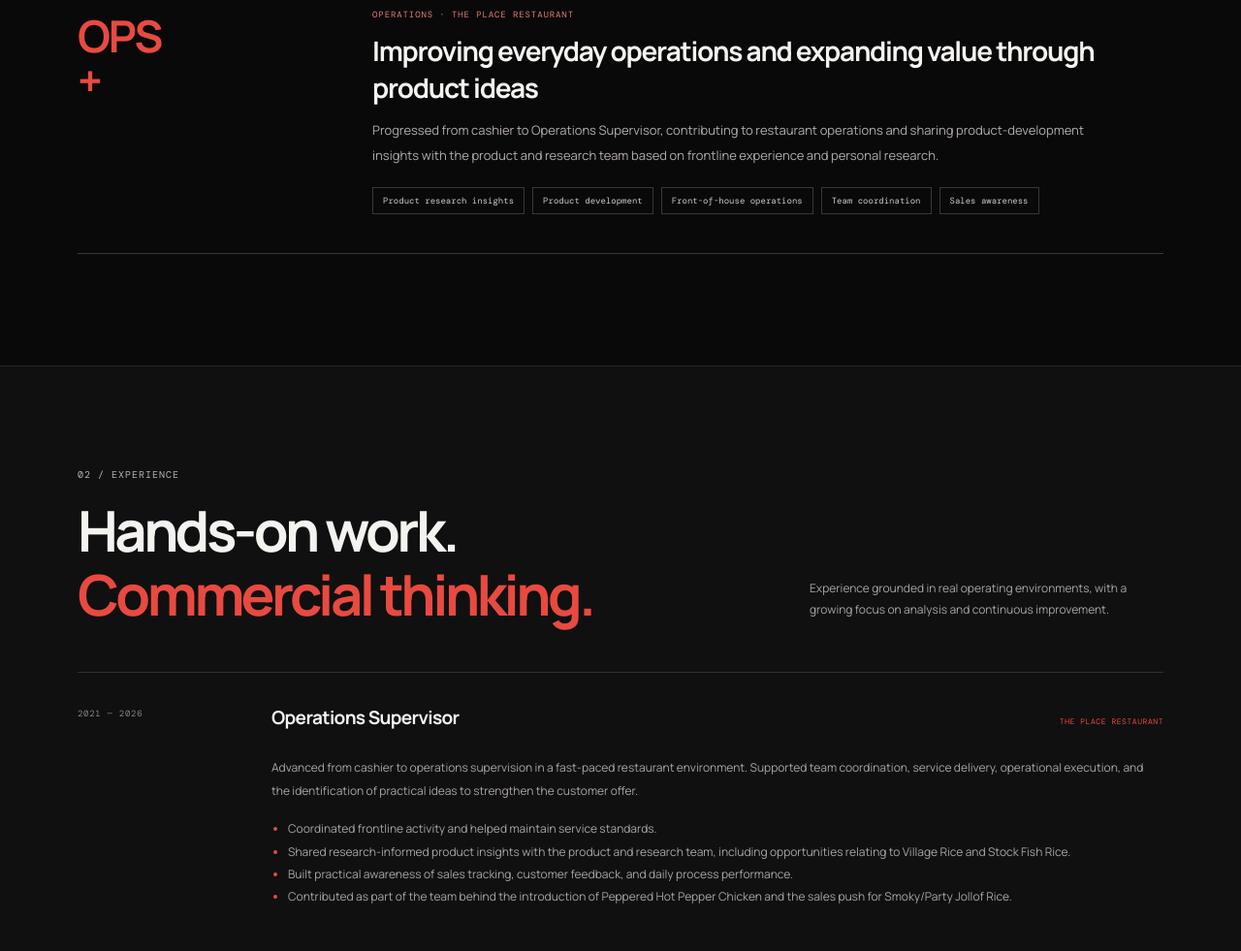
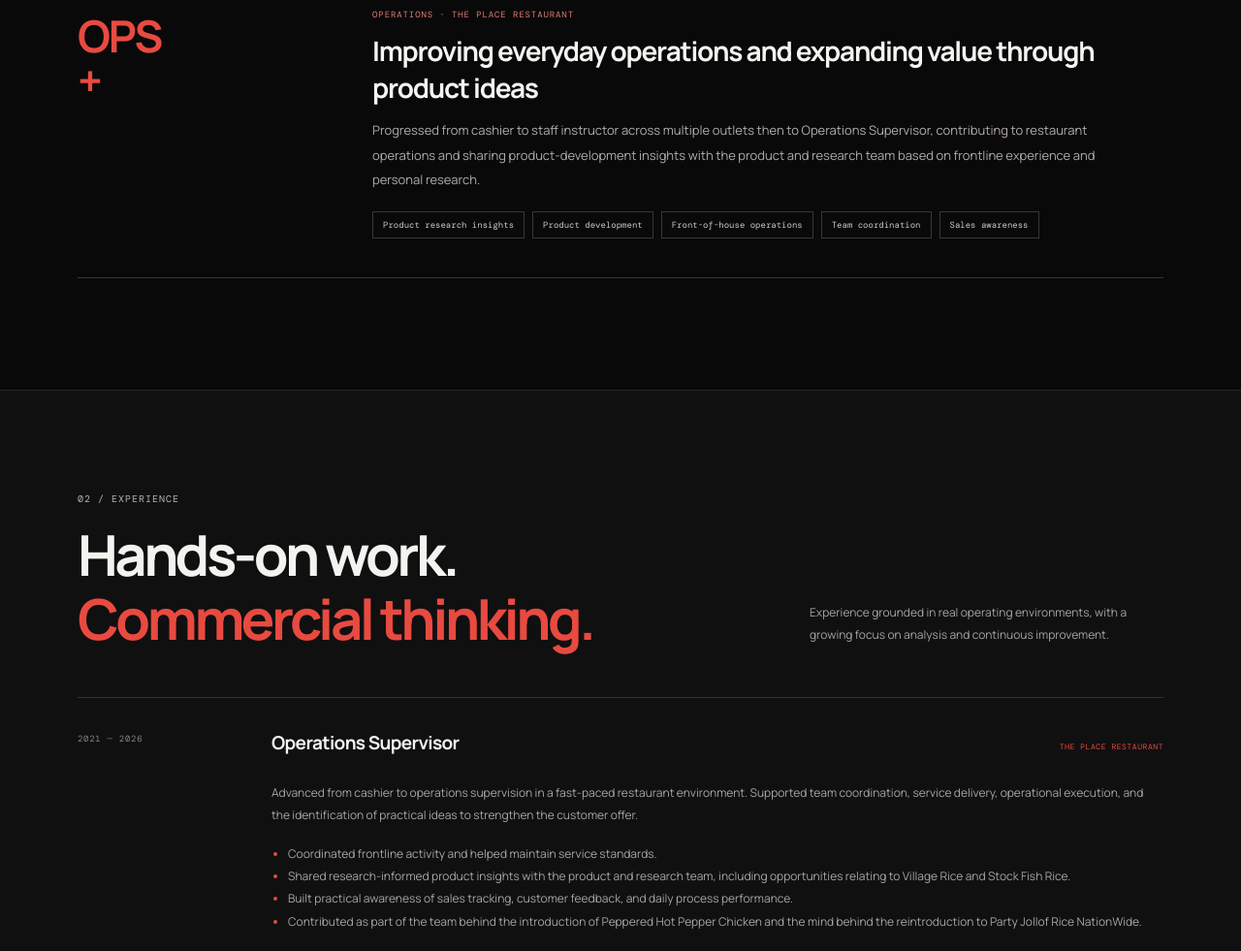
Before and after one commit to uchennatimothy721/timothyuchenna721.github.io, a plain HTML site: page index.html in a window 1280 px wide. Shown: the part 1720-2701 px from the top of the page at 97% size. Drawn offline with nearby package versions, Linux system fonts and the light colour scheme.

Commit message:
Update index.html

```diff
--- a/index.html
+++ b/index.html
@@ -37,14 +37,14 @@
     </article>
     <article class="impact-card place">
       <div class="impact-number"><span class="word-number">OPS<br>+</span></div>
-      <div class="impact-detail"><div class="eyebrow">OPERATIONS · THE PLACE RESTAURANT</div><h3>Improving everyday operations and expanding value through product ideas</h3><p>Progressed from cashier to Operations Supervisor, contributing to restaurant operations and sharing product-development insights with the product and research team based on frontline experience and personal research.</p><div class="tag-list"><span>Product research insights</span><span>Product development</span><span>Front-of-house operations</span><span>Team coordination</span><span>Sales awareness</span></div></div>
+      <div class="impact-detail"><div class="eyebrow">OPERATIONS · THE PLACE RESTAURANT</div><h3>Improving everyday operations and expanding value through product ideas</h3><p>Progressed from cashier to staff instructor across multiple outlets then to Operations Supervisor, contributing to restaurant operations and sharing product-development insights with the product and research team based on frontline experience and personal research.</p><div class="tag-list"><span>Product research insights</span><span>Product development</span><span>Front-of-house operations</span><span>Team coordination</span><span>Sales awareness</span></div></div>
     </article>
   </section>
 
   <section class="dark-band" id="experience"><div class="wrap">
     <div class="section-head"><div><div class="eyebrow">02 / EXPERIENCE</div><h2>Hands-on work.<br><em>Commercial thinking.</em></h2></div><p class="section-note">Experience grounded in real operating environments, with a growing focus on analysis and continuous improvement.</p></div>
     <div class="experience-list">
-      <article class="experience-row"><div class="date">2021 — 2026</div><div><div class="role-top"><h3>Operations Supervisor</h3><span>THE PLACE RESTAURANT</span></div><p>Advanced from cashier to operations supervision in a fast-paced restaurant environment. Supported team coordination, service delivery, operational execution, and the identification of practical ideas to strengthen the customer offer.</p><ul><li>Coordinated frontline activity and helped maintain service standards.</li><li>Shared research-informed product insights with the product and research team, including opportunities relating to Village Rice and Stock Fish Rice.</li><li>Built practical awareness of sales tracking, customer feedback, and daily process performance.</li><li>Contributed as part of the team behind the introduction of Peppered Hot Pepper Chicken and the sales push for Smoky/Party Jollof Rice.</li></ul></div></article>
+      <article class="experience-row"><div class="date">2021 — 2026</div><div><div class="role-top"><h3>Operations Supervisor</h3><span>THE PLACE RESTAURANT</span></div><p>Advanced from cashier to operations supervision in a fast-paced restaurant environment. Supported team coordination, service delivery, operational execution, and the identification of practical ideas to strengthen the customer offer.</p><ul><li>Coordinated frontline activity and helped maintain service standards.</li><li>Shared research-informed product insights with the product and research team, including opportunities relating to Village Rice and Stock Fish Rice.</li><li>Built practical awareness of sales tracking, customer feedback, and daily process performance.</li><li>Contributed as part of the team behind the introduction of Peppered Hot Pepper Chicken and the mind behind the reintroduction to Party Jollof Rice NationWide.</li></ul></div></article>
       <article class="experience-row"><div class="date">SHORT-TERM CONTRACT</div><div><div class="role-top"><h3>Restaurant Sales & Process Improvement</h3><span>SUGARLAND HOTELS & SUITES · LAGOS STATE</span></div><p>Worked on improving the restaurant area’s commercial performance, focusing on more effective online delivery integration and process optimisation. The engagement was associated with an approximately 15% increase in revenue, as described by Timothy.</p></div></article>
     </div>
   </div></section>
```
